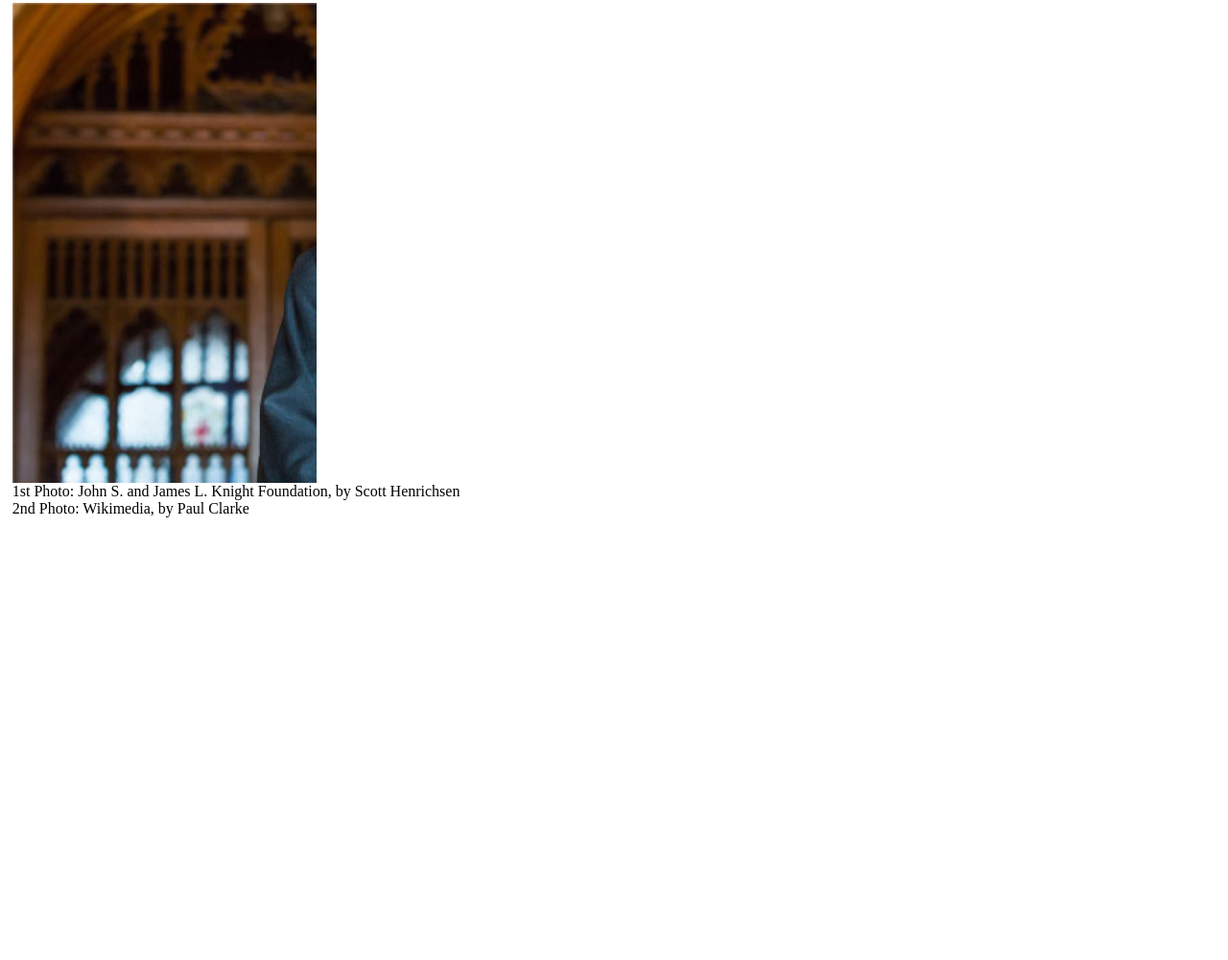
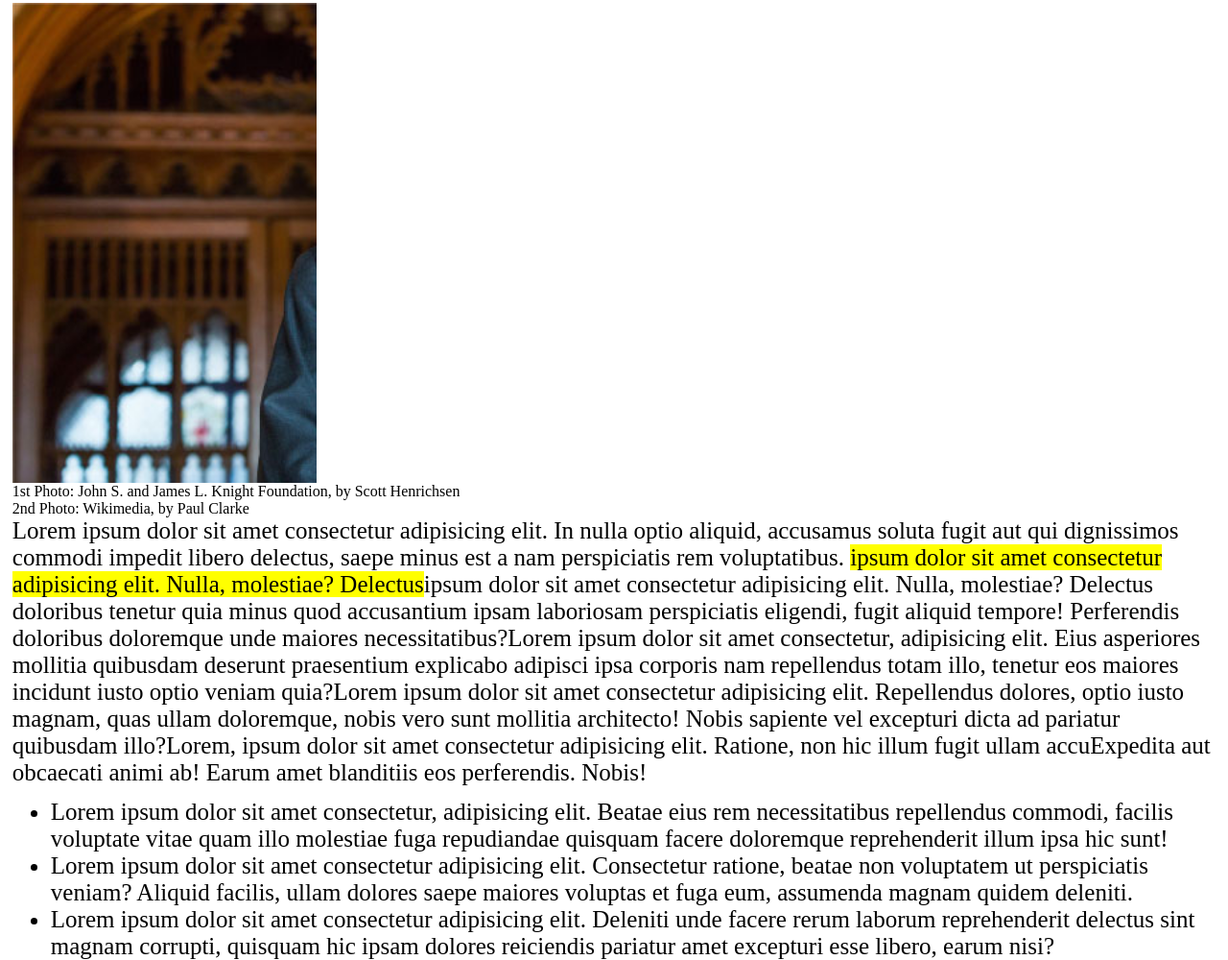
Before and after one commit to WilliamHaxhija/html-css-booleaner, a plain HTML site: page index.html in a window 1280 px wide. Shown: the part 1008-2008 px from the top of the page at 96% size. Before the commit the page ends 1547 px from the top, so only its background shows below. Drawn offline with Linux system fonts and the light colour scheme.

Commit message:
feat: add second section

```diff
--- a/index.html
+++ b/index.html
@@ -25,8 +25,15 @@
         </section>
         <!-- /title and images section -->
         <section>
+            <span class="tanto-testo">Lorem ipsum dolor sit amet consectetur adipisicing elit. In nulla optio aliquid, accusamus soluta fugit aut qui dignissimos commodi impedit libero delectus, saepe minus est a nam perspiciatis rem voluptatibus.
+                <span class="evidenziatore">ipsum dolor sit amet consectetur adipisicing elit. Nulla, molestiae? Delectus</span>ipsum dolor sit amet consectetur adipisicing elit. Nulla, molestiae? Delectus doloribus tenetur quia minus quod accusantium ipsam laboriosam perspiciatis eligendi, fugit aliquid tempore! Perferendis doloribus doloremque unde maiores necessitatibus?Lorem ipsum dolor sit amet consectetur, adipisicing elit. Eius asperiores mollitia quibusdam deserunt praesentium explicabo adipisci ipsa corporis nam repellendus totam illo, tenetur eos maiores incidunt iusto optio veniam quia?Lorem ipsum dolor sit amet consectetur adipisicing elit. Repellendus dolores, optio iusto magnam, quas ullam doloremque, nobis vero sunt mollitia architecto! Nobis sapiente vel excepturi dicta ad pariatur quibusdam illo?Lorem, ipsum dolor sit amet consectetur adipisicing elit. Ratione, non hic illum fugit ullam accuExpedita aut obcaecati animi ab! Earum amet blanditiis eos perferendis. Nobis!</span>
+            <ul class="tanto-testo">
+                <li>Lorem ipsum dolor sit amet consectetur, adipisicing elit. Beatae eius rem necessitatibus repellendus commodi, facilis voluptate vitae quam illo molestiae fuga repudiandae quisquam facere doloremque reprehenderit illum ipsa hic sunt!</li>
+                <li>Lorem ipsum dolor sit amet consectetur adipisicing elit. Consectetur ratione, beatae non voluptatem ut perspiciatis veniam? Aliquid facilis, ullam dolores saepe maiores voluptas et fuga eum, assumenda magnam quidem deleniti.</li>
+                <li>Lorem ipsum dolor sit amet consectetur adipisicing elit. Deleniti unde facere rerum laborum reprehenderit delectus sint magnam corrupti, quisquam hic ipsam dolores reiciendis pariatur amet excepturi esse libero, earum nisi?</li>
+            </ul>
+        </section>
 
-        </section>
     </main>
 </body>
 </html>
--- a/style.css
+++ b/style.css
@@ -51,3 +51,13 @@ div{
     background-image: url(./img/tim-2.jpg);
     width: 25%;
 }
+
+
+.tanto-testo{
+    font-size: 25px;
+    margin-top: 1%;
+}
+
+.evidenziatore{
+    background-color: yellow;
+}
```
